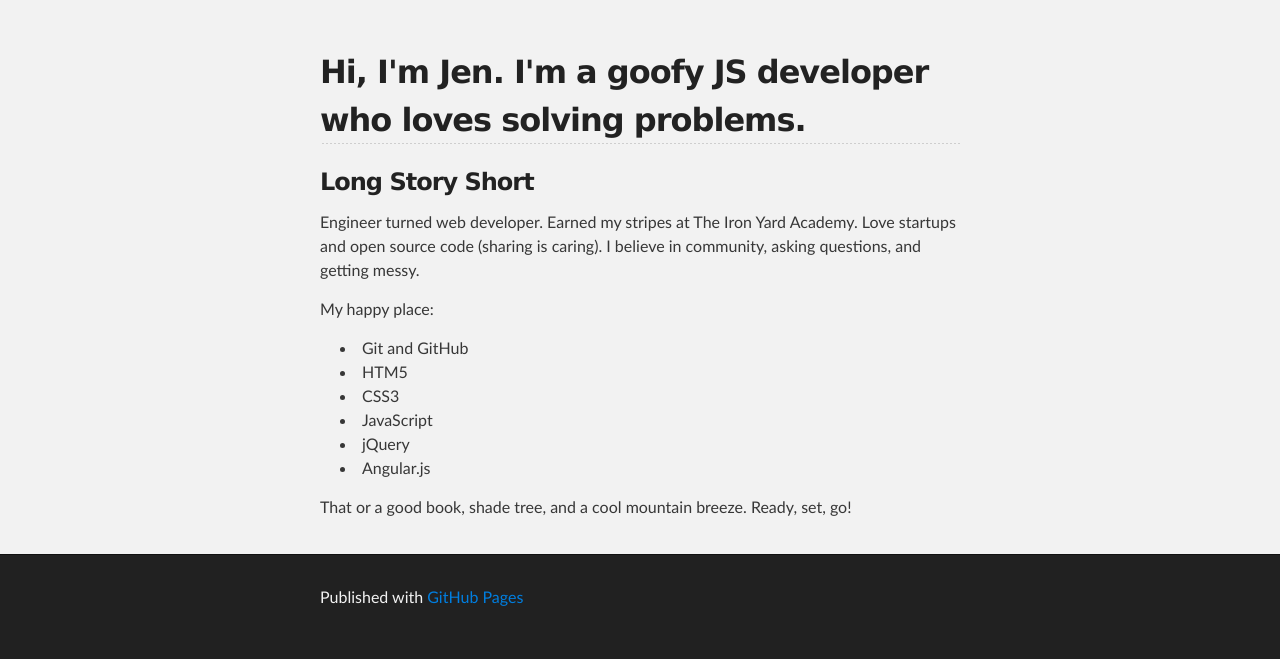
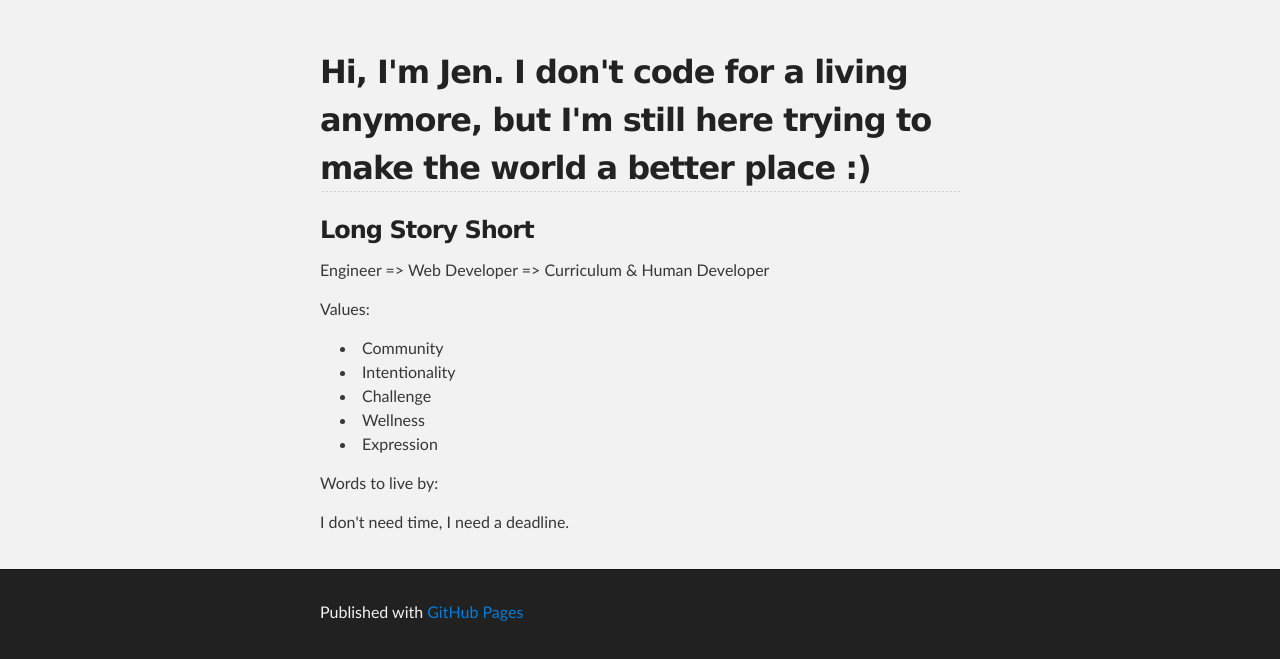
Before and after one commit to JenNgetich/JenNgetich.github.io, a plain HTML site: page index.html in a window 1280 px wide. Shown: the part 212-871 px from the top of the page. Drawn offline with Linux system fonts and the light colour scheme.

Commit message:
Update index.html

```diff
--- a/index.html
+++ b/index.html
@@ -27,24 +27,24 @@
     <!-- MAIN CONTENT -->
     <div id="main_content_wrap" class="outer">
       <section id="main_content" class="inner">
-        <h2><a name="hi-im-jen-im-a-goofy-florida-native-who-builds-awesome-web-apps" class="anchor" href="#hi-im-jen-im-a-goofy-florida-native-who-builds-awesome-web-apps"><span class="octicon octicon-link"></span></a>Hi, I'm Jen. I'm a goofy JS developer who loves solving problems.</h2>
+        <h2><a name="hi" class="anchor" href="#hi"><span class="octicon octicon-link"></span></a>Hi, I'm Jen. I don't code for a living anymore, but I'm still here trying to make the world a better place :)</h2>
 
         <h3><a name="long-story-short" class="anchor" href="#long-story-short"><span class="octicon octicon-link"></span></a>Long Story Short</h3>
 
-        <p>Engineer turned web developer. Earned my stripes at The Iron Yard Academy. Love startups and open source code (sharing is caring). I believe in community, asking questions, and getting messy.</p>
+        <p>Engineer => Web Developer => Curriculum & Human Developer</p>
 
-        <p>My happy place:</p>
+        <p>Values:</p>
 
         <ul>
-          <li>Git and GitHub</li>
-          <li>HTM5</li>
-          <li>CSS3</li>
-          <li>JavaScript</li>
-          <li>jQuery</li>
-          <li>Angular.js</li>
+          <li>Community</li>
+          <li>Intentionality</li>
+          <li>Challenge</li>
+          <li>Wellness</li>
+          <li>Expression</li>
         </ul>
 
-        <p>That or a good book, shade tree, and a cool mountain breeze. Ready, set, go!</p>
+        <p>Words to live by:</p>
+        <p>I don't need time, I need a deadline.</p>
       </section>
     </div>
 
```
